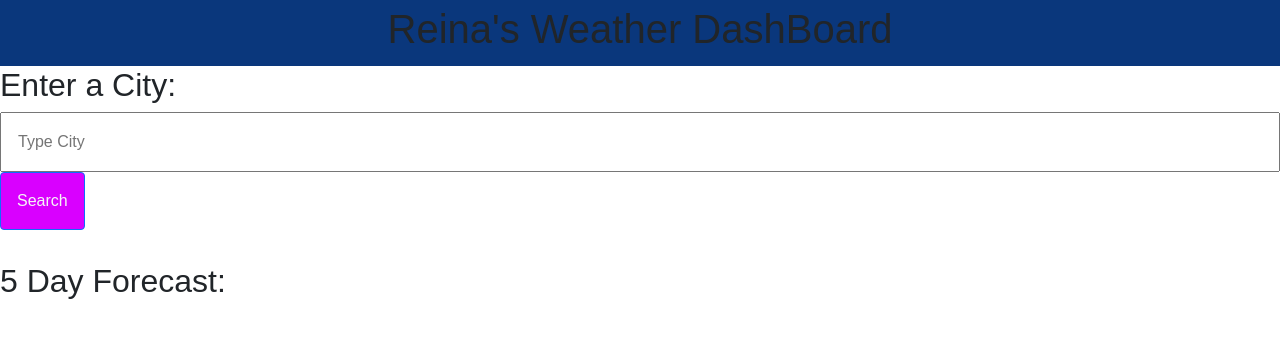
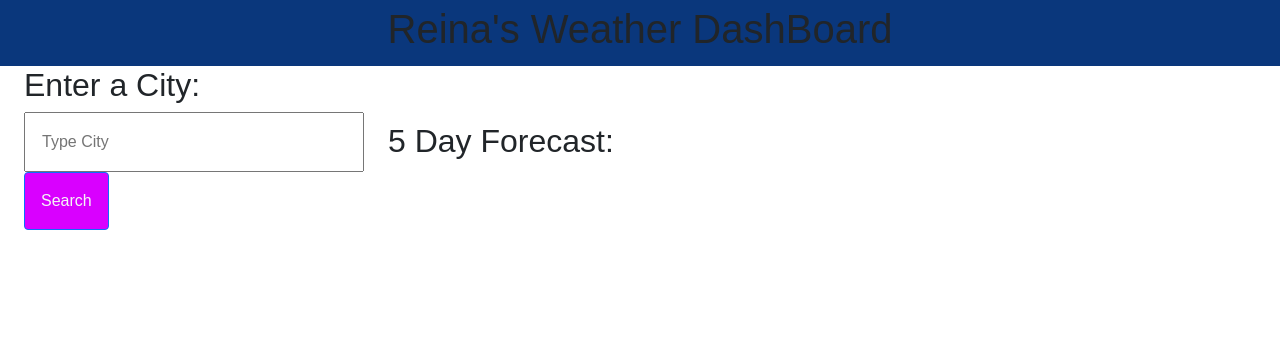
Before and after one commit to Reina2024/Weather-DashBoard, a plain HTML site: page index.html in a window 1280 px wide. Drawn offline with nearby package versions, Linux system fonts and the light colour scheme.

Commit message:
fix grid styles on html page

```diff
--- a/index.html
+++ b/index.html
@@ -14,9 +14,9 @@
     <header>
       <h1>Reina's Weather DashBoard</h1>
     </header>
-    <main >
+    <main class="row container mt-6">
 
-        <section>
+        <section class="col-md-4 searchSection">
           <h2>Enter a City:</h2>
           <div class="inputGroup">
             <input type="text" id="searchInput" placeholder="Type City" />
@@ -31,9 +31,9 @@
         </section>
 
 
-        <section >
-          <div class="currentWeather">
-            <div id="currentWeather" ></div>
+        <section class="col-md-6" >
+          <div class="currentWeather mb-4">
+            <div id="currentWeather" class="boarder p-3" ></div>
           </div>
 
 
```
